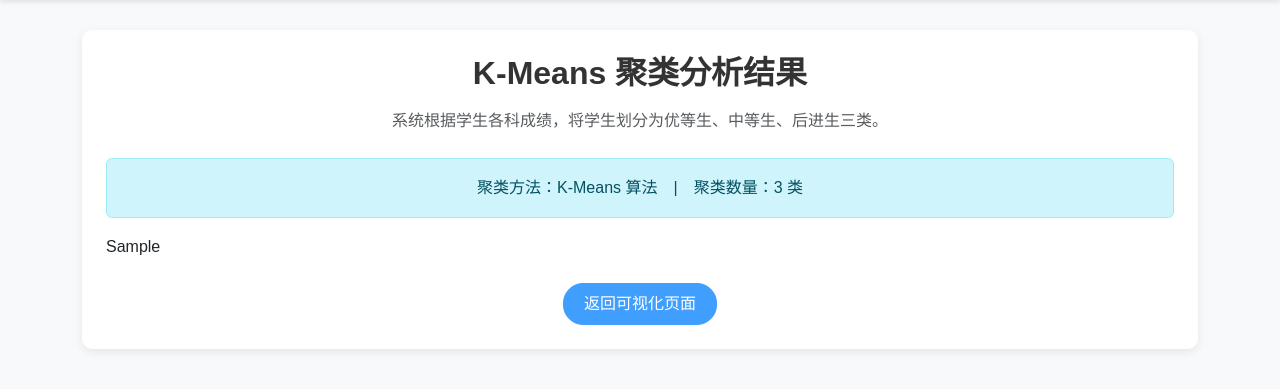
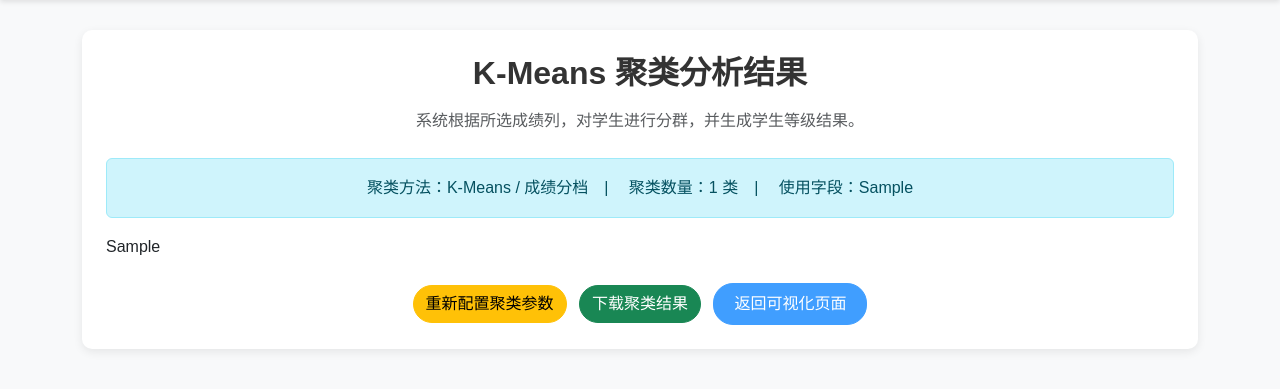
Before and after one commit to starfaller-vow/StudentGrade-Clustering-Analysis, a Flask app: template templates/cluster.html in a window 1280 px wide. Shown: the part 88-477 px from the top of the page. Run offline with Flask 3, Linux system fonts and the light colour scheme; the template is opened without the code that fills it: most values are stand-ins (such as "Sample title", 1, 10 or a date in 2020).

Commit message:
修改cluster.html和visualize.html适配最新的app.py

```diff
--- a/templates/cluster.html
+++ b/templates/cluster.html
@@ -7,19 +7,29 @@
     <h2 class="text-center mb-3">K-Means 聚类分析结果</h2>
 
     <p class="text-center text-muted mb-4">
-        系统根据学生各科成绩，将学生划分为优等生、中等生、后进生三类。
+        系统根据所选成绩列，对学生进行分群，并生成学生等级结果。
     </p>
 
     <div class="alert alert-info text-center">
-        聚类方法：K-Means 算法　|　聚类数量：3 类
+        聚类方法：K-Means / 成绩分档　|
+        聚类数量：{{ n_clusters }} 类　|
+        使用字段：{{ cluster_cols|join('、') }}
     </div>
 
     <div class="table-responsive">
-        {{ cluster_table|safe }}
+        {{ cluster_df.to_html(classes="table table-striped table-hover", index=False)|safe }}
     </div>
 
     <div class="mt-4 text-center">
-        <a href="javascript:history.back()" class="btn btn-primary">
+        <a href="/cluster_config" class="btn btn-warning">
+            重新配置聚类参数
+        </a>
+
+        <a href="/download_cluster" class="btn btn-success ms-2">
+            下载聚类结果
+        </a>
+
+        <a href="/visualize" class="btn btn-primary ms-2">
             返回可视化页面
         </a>
     </div>
```
Also changed, not shown: templates/visualize.html (+23 -28 lines).
